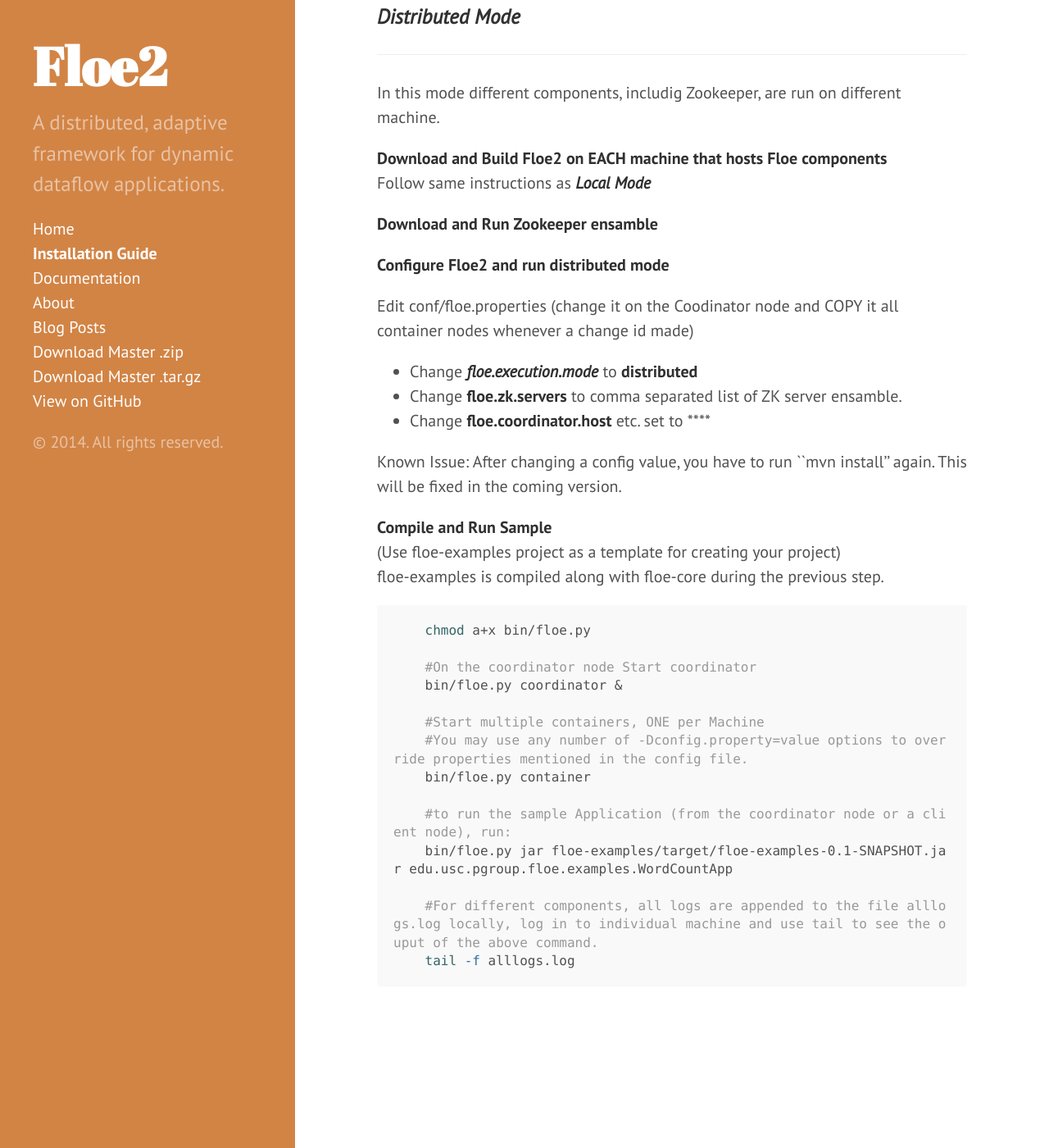
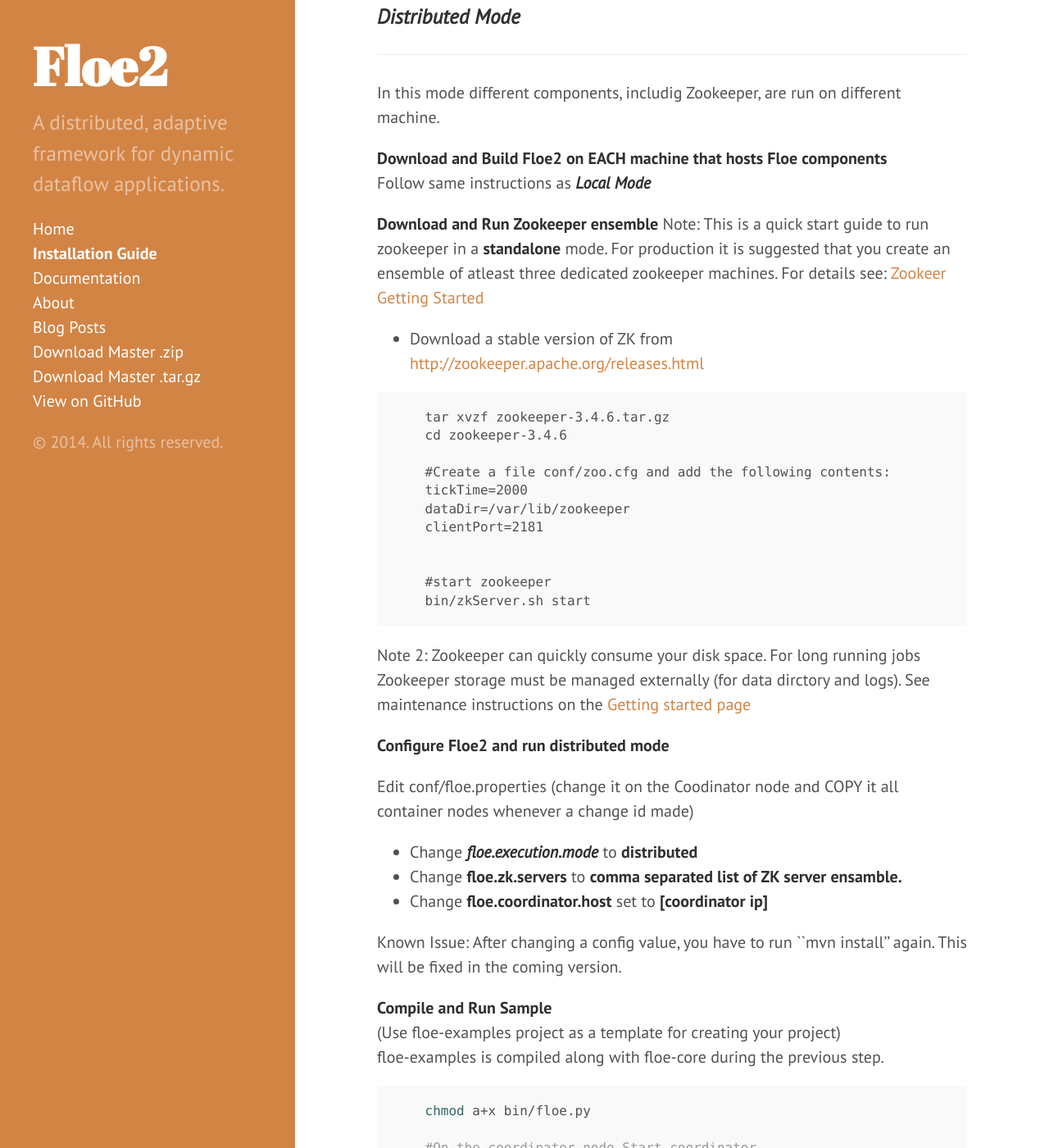
Before and after one commit to usc-cloud/floe2, a Jekyll site: the page built from INSTALL.md, in a window 1280 px wide and 1400 px high, scrolled down 5136 px. Shown: the whole window at 82% size. Built offline with Jekyll 4.4.1, drawn with Linux system fonts in a browser that asks for light colours; Markdown is read by kramdown in place of the engine named in the settings.

Commit message:
Update INSTALL.md
distributed mode execution

````diff
--- a/INSTALL.md
+++ b/INSTALL.md
@@ -180,15 +180,34 @@ In this mode different components, includig Zookeeper, are run on different mach
 **Download and Build Floe2 on EACH machine that hosts Floe components**
 Follow same instructions as ***Local Mode***
 
-**Download and Run Zookeeper ensamble**
+**Download and Run Zookeeper ensemble**
+Note: This is a quick start guide to run zookeeper in a **standalone** mode. For production it is suggested that you create an ensemble of atleast three dedicated zookeeper machines. For details see: [Zookeer Getting Started](http://zookeeper.apache.org/doc/trunk/zookeeperStarted.html)
 
+* Download a stable version of ZK from [http://zookeeper.apache.org/releases.html](http://zookeeper.apache.org/releases.html)
+
+```
+    tar xvzf zookeeper-3.4.6.tar.gz
+    cd zookeeper-3.4.6
+
+    #Create a file conf/zoo.cfg and add the following contents:
+    tickTime=2000
+    dataDir=/var/lib/zookeeper
+    clientPort=2181
+
+
+    #start zookeeper
+    bin/zkServer.sh start
+```
+
+Note 2: Zookeeper can quickly consume your disk space. For long running jobs Zookeeper storage must be managed externally (for data dirctory and logs). See maintenance instructions on the [Getting started page](http://zookeeper.apache.org/doc/trunk/zookeeperStarted.html)
 
 **Configure Floe2 and run distributed mode**
 
 Edit conf/floe.properties (change it on the Coodinator node and COPY it all container nodes whenever a change id made)
+
 * Change ***floe.execution.mode***  to **distributed**
-* Change **floe.zk.servers** to comma separated list of ZK server ensamble.
-* Change **floe.coordinator.host** etc. set to **<coordinator ip>**
+* Change **floe.zk.servers** to **comma separated list of ZK server ensamble.**
+* Change **floe.coordinator.host** set to **[coordinator ip]**
 
 Known Issue: After changing a config value, you have to run ``mvn install'' again. This will be fixed in the coming version.
 
````
